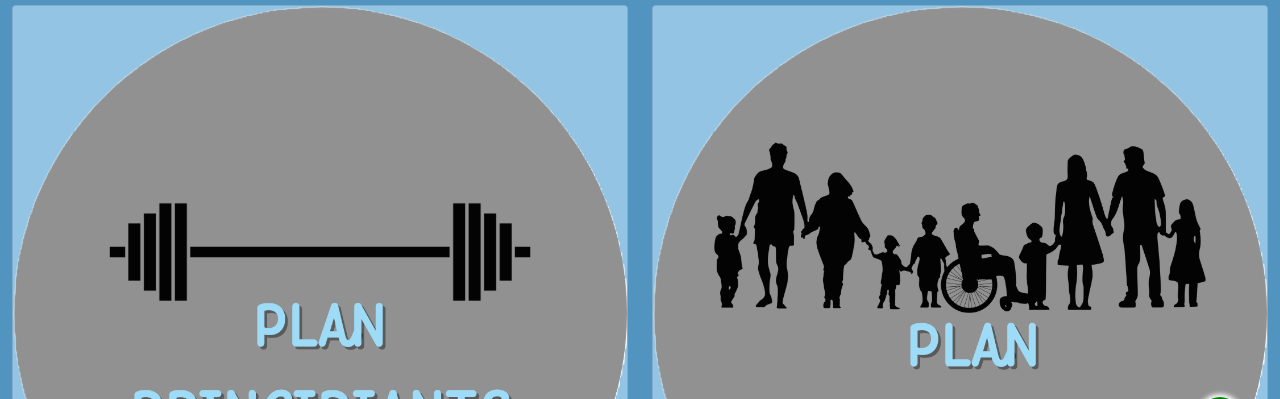
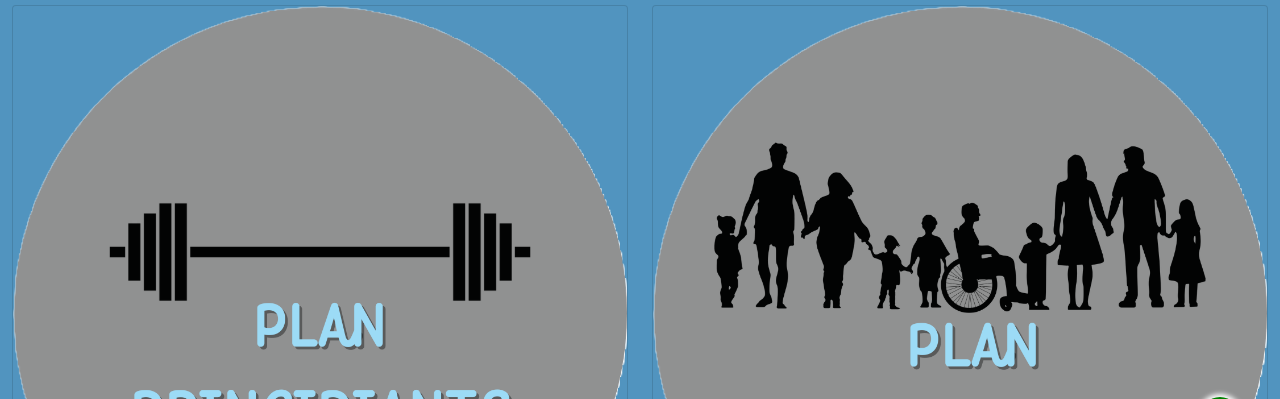
Before and after one commit to ejuarezmercado/3pre-entregaJuarezM, a website: page pages/Planes.html in a window 1280 px wide. Shown: the part 323-722 px from the top of the page. Drawn offline with nearby package versions, Linux system fonts and the light colour scheme.

Commit message:
fondo de imagen

```diff
--- a/css/estilos.css
+++ b/css/estilos.css
@@ -115,7 +115,7 @@ h3 {
 }
 
 .card {
-  background-color: #94c4e4;
+  background-color: #5194bf;
 }
 
 .card-img-top {
```
